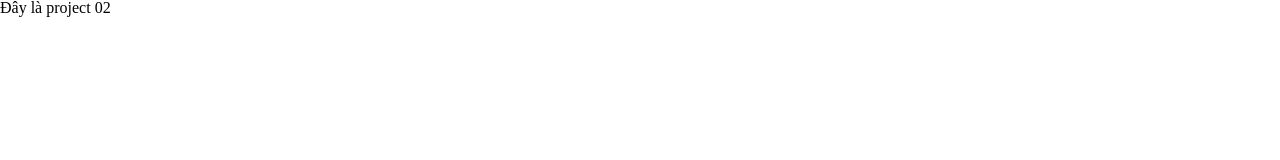
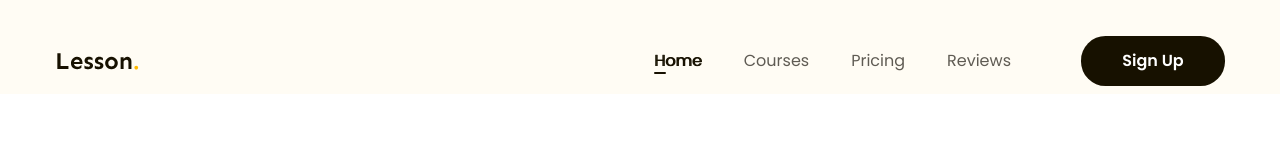
Before and after one commit to mesut1203/htmlcss-project-02, a plain HTML site: page index.html in a window 1280 px wide. Shown: the top 160 px of the page. Drawn offline with Linux system fonts and the light colour scheme.

Commit message:
Create Header

```diff
--- a/assets/css/style.css
+++ b/assets/css/style.css
@@ -0,0 +1,96 @@
+* {
+    box-sizing: border-box;
+}
+
+html {
+    font-size: 62.5%;
+}
+
+body {
+    font-size: 1.6rem;
+    font-family: "Poppins", sans-serif;
+}
+
+/* Common */
+a {
+    text-decoration: none;
+}
+
+.btn {
+    display: inline-block;
+    color: #fff;
+    font-weight: 600;
+    min-width: 118px;
+    text-align: center;
+    font-size: 1.6rem;
+    border-radius: 24.5px;
+    background-color: #171100;
+    max-width: 100px;
+    padding: 0 16px;
+    line-height: 50px;
+}
+
+/* HeaDER  */
+
+.header {
+    background-color: #fffcf4;
+}
+
+.header.fixed {
+    position: sticky;
+    top: -28px;
+}
+
+.header .body {
+    display: flex;
+    align-items: center;
+    padding: 36px 0 8px;
+}
+
+.nav ul {
+    display: flex;
+}
+
+.main-content {
+    width: 1170px;
+    margin-left: auto;
+    margin-right: auto;
+    max-width: calc (100% - 48px);
+}
+
+.nav {
+    margin-left: auto;
+}
+
+.nav a {
+    padding: 8px 21px;
+    color: #5f5b53;
+    font-size: 1.6rem;
+    position: relative;
+}
+
+.nav a:hover,
+.nav li.active a {
+    text-shadow: 1px 0 0 currentColor;
+    color: #171100;
+}
+
+.nav li.active a::after {
+    content: "";
+    display: block;
+    left: 21px;
+    border-radius: 1px;
+    bottom: 6px;
+    background: #171100;
+    width: 12px;
+    height: 2px;
+    position: absolute;
+}
+
+.header .sign-up-btn {
+    min-width: 144px;
+}
+
+.header .action {
+    margin-left: 49px;
+}
--- a/index.html
+++ b/index.html
@@ -9,8 +9,52 @@
 
         <!-- Style  -->
         <link rel="stylesheet" href="./assets/css/style.css" />
+
+        <!-- Embed font  -->
+        <link rel="preconnect" href="https://fonts.googleapis.com" />
+        <link rel="preconnect" href="https://fonts.gstatic.com" crossorigin />
+        <link
+            href="https://fonts.googleapis.com/css2?family=Poppins:ital,wght@0,400;0,500;0,600;0,700;1,400&family=Sen:wght@700&display=swap"
+            rel="stylesheet"
+        />
     </head>
     <body>
-        <h1>Đây là project 02</h1>
+        <main style="height: 5000px">
+            <header class="header fixed">
+                <div class="main-content">
+                    <div class="body">
+                        <!-- Logo -->
+                        <img
+                            src="./assets/img/Logo.svg"
+                            alt="Lesson"
+                            class="icon"
+                        />
+
+                        <!-- Navbar -->
+                        <nav class="nav">
+                            <ul>
+                                <li class="active">
+                                    <a href="#!">Home</a>
+                                </li>
+                                <li>
+                                    <a href="#!">Courses</a>
+                                </li>
+                                <li>
+                                    <a href="#!">Pricing</a>
+                                </li>
+                                <li>
+                                    <a href="#!">Reviews</a>
+                                </li>
+                            </ul>
+                        </nav>
+
+                        <!-- Action -->
+                        <div class="action">
+                            <a href="#!" class="btn sign-up-btn">Sign Up</a>
+                        </div>
+                    </div>
+                </div>
+            </header>
+        </main>
     </body>
 </html>
```
Also changed, not shown: assets/img/Logo.svg (added).
